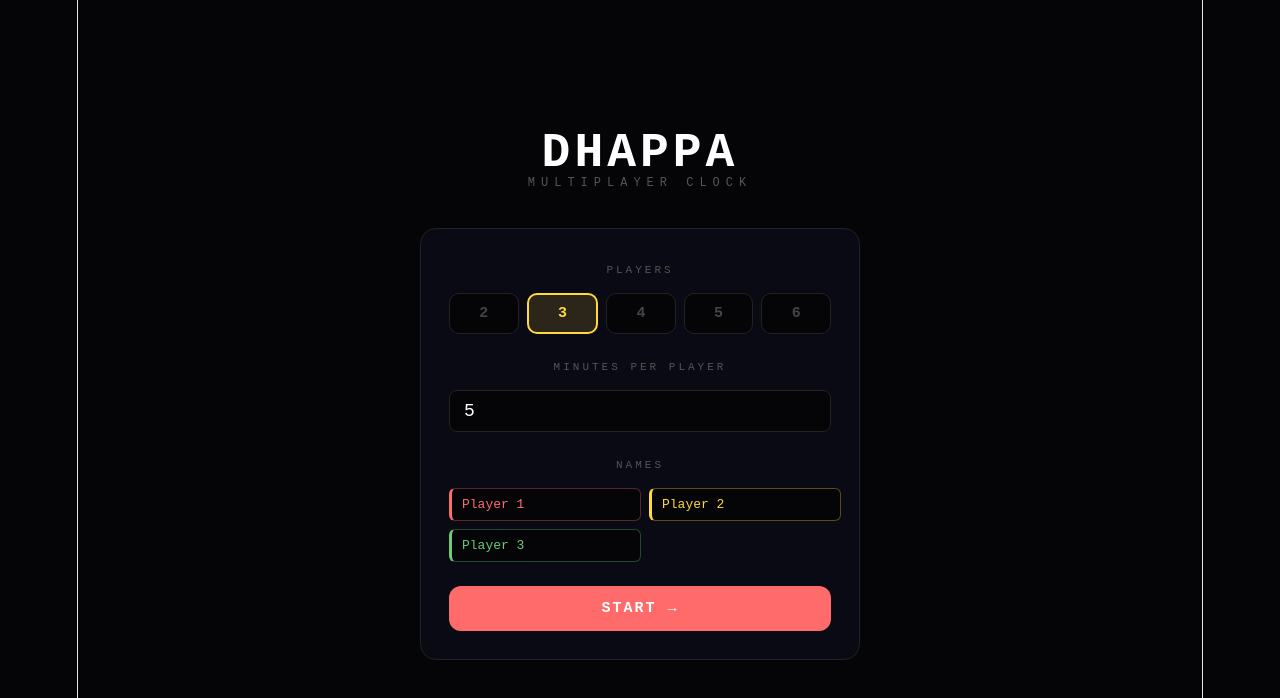
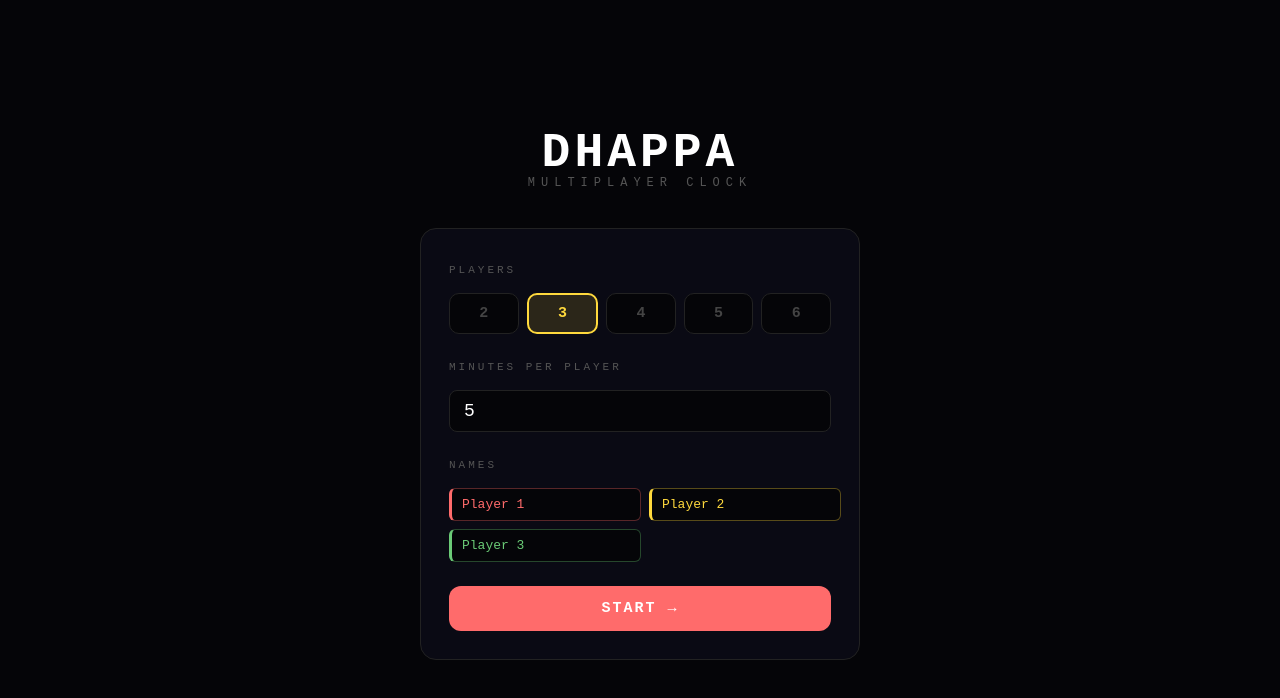
Before and after one commit to H3LLH4X/combine-clock, a React (Vite) app: page / in a window 1280 px wide. Shown: the top 698 px of the page. Built offline with nearby package versions, Linux system fonts and the light colour scheme.

Commit message:
updates 2

```diff
--- a/src/index.css
+++ b/src/index.css
@@ -1,7 +1,7 @@
 :root {
   --text: #6b6375;
   --text-h: #08060d;
-  --bg: #fff;
+  --bg: #050508;
   --border: #e5e4e7;
   --code-bg: #f4f3ec;
   --accent: #aa3bff;
@@ -24,17 +24,13 @@
   text-rendering: optimizeLegibility;
   -webkit-font-smoothing: antialiased;
   -moz-osx-font-smoothing: grayscale;
-
-  @media (max-width: 1024px) {
-    font-size: 16px;
-  }
 }
 
 @media (prefers-color-scheme: dark) {
   :root {
     --text: #9ca3af;
     --text-h: #f3f4f6;
-    --bg: #16171d;
+    --bg: #050508;
     --border: #2e303a;
     --code-bg: #1f2028;
     --accent: #c084fc;
@@ -44,68 +40,24 @@
     --shadow:
       rgba(0, 0, 0, 0.4) 0 10px 15px -3px, rgba(0, 0, 0, 0.25) 0 4px 6px -2px;
   }
-
-  #social .button-icon {
-    filter: invert(1) brightness(2);
-  }
 }
 
+/* Clear margins/paddings and pin document elements to viewport edges */
+html,
 body {
   margin: 0;
+  padding: 0;
+  width: 100%;
+  height: 100%;
+  overflow: hidden;
+  background-color: #050508;
 }
 
+/* Force React's mount container to yield full device resolution */
 #root {
-  width: 1126px;
-  max-width: 100%;
-  margin: 0 auto;
-  text-align: center;
-  border-inline: 1px solid var(--border);
-  min-height: 100svh;
-  display: flex;
-  flex-direction: column;
-  box-sizing: border-box;
+  width: 100vw;
+  height: 100vh;
+  margin: 0;
+  padding: 0;
+  overflow: hidden;
 }
-
-h1,
-h2 {
-  font-family: var(--heading);
-  font-weight: 500;
-  color: var(--text-h);
-}
-
-h1 {
-  font-size: 56px;
-  letter-spacing: -1.68px;
-  margin: 32px 0;
-  @media (max-width: 1024px) {
-    font-size: 36px;
-    margin: 20px 0;
-  }
-}
-h2 {
-  font-size: 24px;
-  line-height: 118%;
-  letter-spacing: -0.24px;
-  margin: 0 0 8px;
-  @media (max-width: 1024px) {
-    font-size: 20px;
-  }
-}
-p {
-  margin: 0;
-}
-
-code,
-.counter {
-  font-family: var(--mono);
-  display: inline-flex;
-  border-radius: 4px;
-  color: var(--text-h);
-}
-
-code {
-  font-size: 15px;
-  line-height: 135%;
-  padding: 4px 8px;
-  background: var(--code-bg);
-}
```
